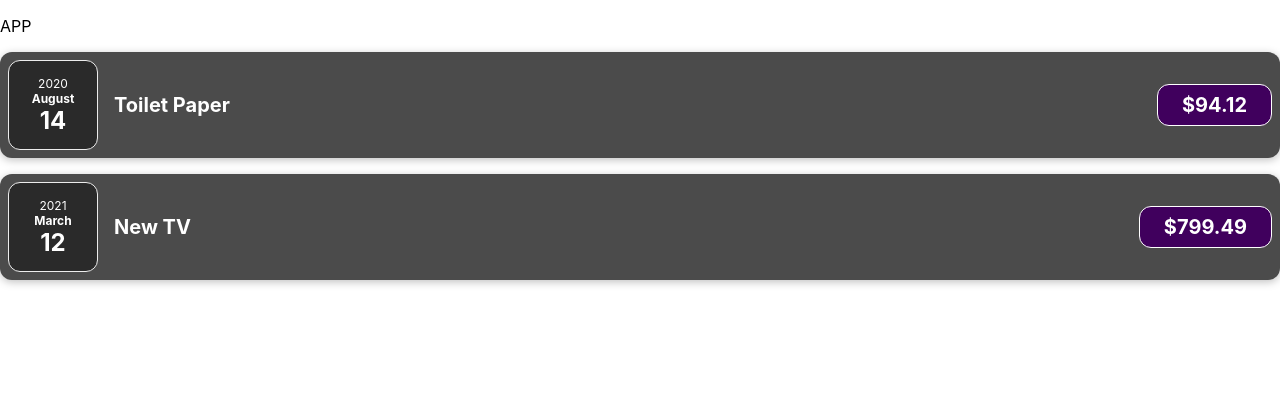
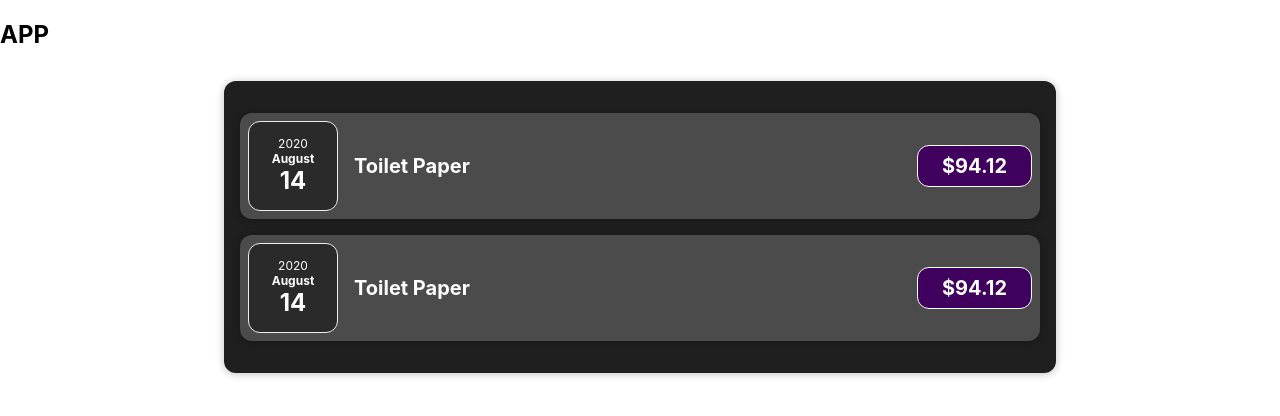
Before and after one commit to sabrina-martorelli/expense_tracker, a React (Create React App) app: page / in a window 1280 px wide. Shown: the top 416 px of the page. Built offline with nearby package versions, Linux system fonts and the light colour scheme.

Commit message:
Adds Expenses and card componentsand css for them

```diff
--- a/src/App.js
+++ b/src/App.js
@@ -1,6 +1,7 @@
 
 
-import ExpenseItem from './components/ExpenseItem';
+
+import Expenses from './components/Expenses';
 
 function App() {
 
@@ -29,19 +30,8 @@
   return (
 
     <>
-    <p>APP</p>
-
-    <ExpenseItem
-    expenseDate={expenses[0].date}
-    expenseTitle={expenses[0].title}
-    expenseAmount={expenses[0].amount}
-    />
-
-<ExpenseItem
-    expenseDate={expenses[1].date}
-    expenseTitle={expenses[1].title}
-    expenseAmount={expenses[1].amount}
-    />
+    <h2>APP</h2>
+    <Expenses items={expenses} />
 
     </>
   );
--- /dev/null
+++ b/src/components/Card.css
@@ -0,0 +1,5 @@
+
+.card {
+    border-radius: 12px;
+    box-shadow: 0 1px 8px rgba(0, 0, 0, 0.25);
+}
--- /dev/null
+++ b/src/components/Card.js
@@ -0,0 +1,13 @@
+
+import './Card.css';
+
+function Card(props) {
+
+    const classes = 'card '+ props.className;
+
+    return <div className={classes}>{props.children}</div>
+
+}
+
+
+export default Card;
--- a/src/components/ExpenseItem.css
+++ b/src/components/ExpenseItem.css
@@ -2,10 +2,8 @@
     display: flex;
     justify-content: space-between;
     align-items: center;
-    box-shadow: 0 2px 8px rgba(0, 0, 0, 0.25);
     padding: 0.5rem;
     margin: 1rem 0;
-    border-radius: 12px;
     background-color: #4b4b4b;
   }
 
--- a/src/components/ExpenseItem.js
+++ b/src/components/ExpenseItem.js
@@ -1,4 +1,5 @@
 import ExpenseDate from './ExpenseDate';
+import Card from './Card.js';
 
 import './ExpenseItem.css';
 
@@ -6,14 +7,13 @@
 function ExpenseItem(props) {
 
    return (
-        <div className="expense-item">
-
+        <Card className="expense-item">
             <ExpenseDate expenseDate={props.expenseDate} />
             <div className="expense-item__description">
                 <h2>{props.expenseTitle}</h2>
                 <div className="expense-item__price">${props.expenseAmount}</div>
             </div>
-        </div>
+        </Card>
     );
 }
 
--- /dev/null
+++ b/src/components/Expenses.css
@@ -0,0 +1,7 @@
+.expenses {
+padding: 1rem;
+background-color: rgb(31, 31, 31);
+margin: 2rem auto;
+width: 50rem;
+max-width: 95%;
+}
--- /dev/null
+++ b/src/components/Expenses.js
@@ -0,0 +1,31 @@
+
+import ExpenseItem from './ExpenseItem';
+import Card from './Card.js';
+
+import './Expenses.css';
+
+
+function Expenses(props) {
+
+    return (
+        <Card className="expenses">
+
+            <ExpenseItem
+                expenseDate={props.items[0].date}
+                expenseTitle={props.items[0].title}
+                expenseAmount={props.items[0].amount}
+            />
+
+            <ExpenseItem
+                expenseDate={props.items[0].date}
+                expenseTitle={props.items[0].title}
+                expenseAmount={props.items[0].amount}
+            />
+
+        </Card>
+
+
+    );
+}
+
+export default Expenses;
```
